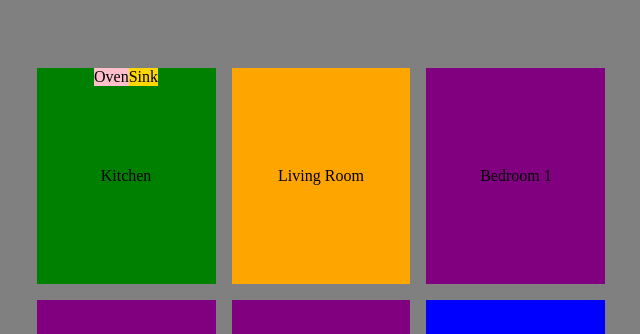
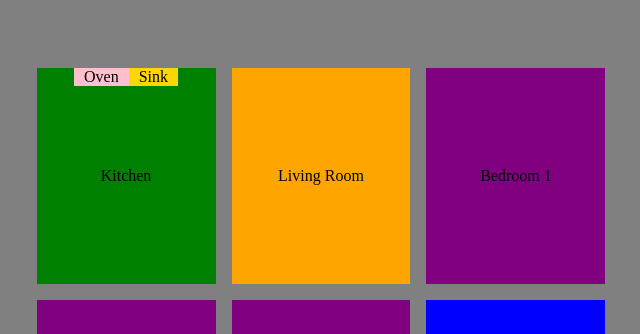
Before and after one commit to saraehutch94/react-floor-plan, a React (Create React App) app: page / in a window 1280 px wide. Shown: the top 334 px of the page, without its empty margins (319-959 px from the left). Built offline with nearby package versions, Linux system fonts and the light colour scheme.

Commit message:
continue fixing positioning on oven and sink in kitchen

```diff
--- a/src/components/Kitchen/Kitchen.css
+++ b/src/components/Kitchen/Kitchen.css
@@ -1,16 +1,13 @@
 .kitchen-div {
+  background-color: green;
   display: flex;
   justify-content: center;
   align-items: center;
-  background-color: green;
-}
-
-.kitchen-parent {
   position: relative;
 }
 
-.child-flex {
+.appliances {
+  display: flex;
   position: absolute;
   top: 0;
-  display: flex;
 }
--- a/src/components/Kitchen/index.js
+++ b/src/components/Kitchen/index.js
@@ -4,12 +4,16 @@ import Sink from "../Sink";
 
 function Kitchen() {
   return (
-    <div className="kitchen-div kitchen-parent">
-      <div className="child-flex">
-        <Oven />
-        <Sink />
+    <div className="kitchen-div">
+      <div className="appliances">
+        <div className="oven">
+          <Oven />
+        </div>
+        <div className="sink">
+          <Sink />
+        </div>
       </div>
-      <div>Kitchen</div>
+      Kitchen
     </div>
   );
 }
--- a/src/components/Oven/Oven.css
+++ b/src/components/Oven/Oven.css
@@ -3,4 +3,5 @@
   justify-content: center;
   align-items: center;
   background-color: pink;
+  padding: 0 10px 0 10px;
 }
--- a/src/components/Sink/Sink.css
+++ b/src/components/Sink/Sink.css
@@ -3,4 +3,5 @@
   justify-content: center;
   align-items: center;
   background-color: gold;
+  padding: 0 10px 0 10px;
 }
```
